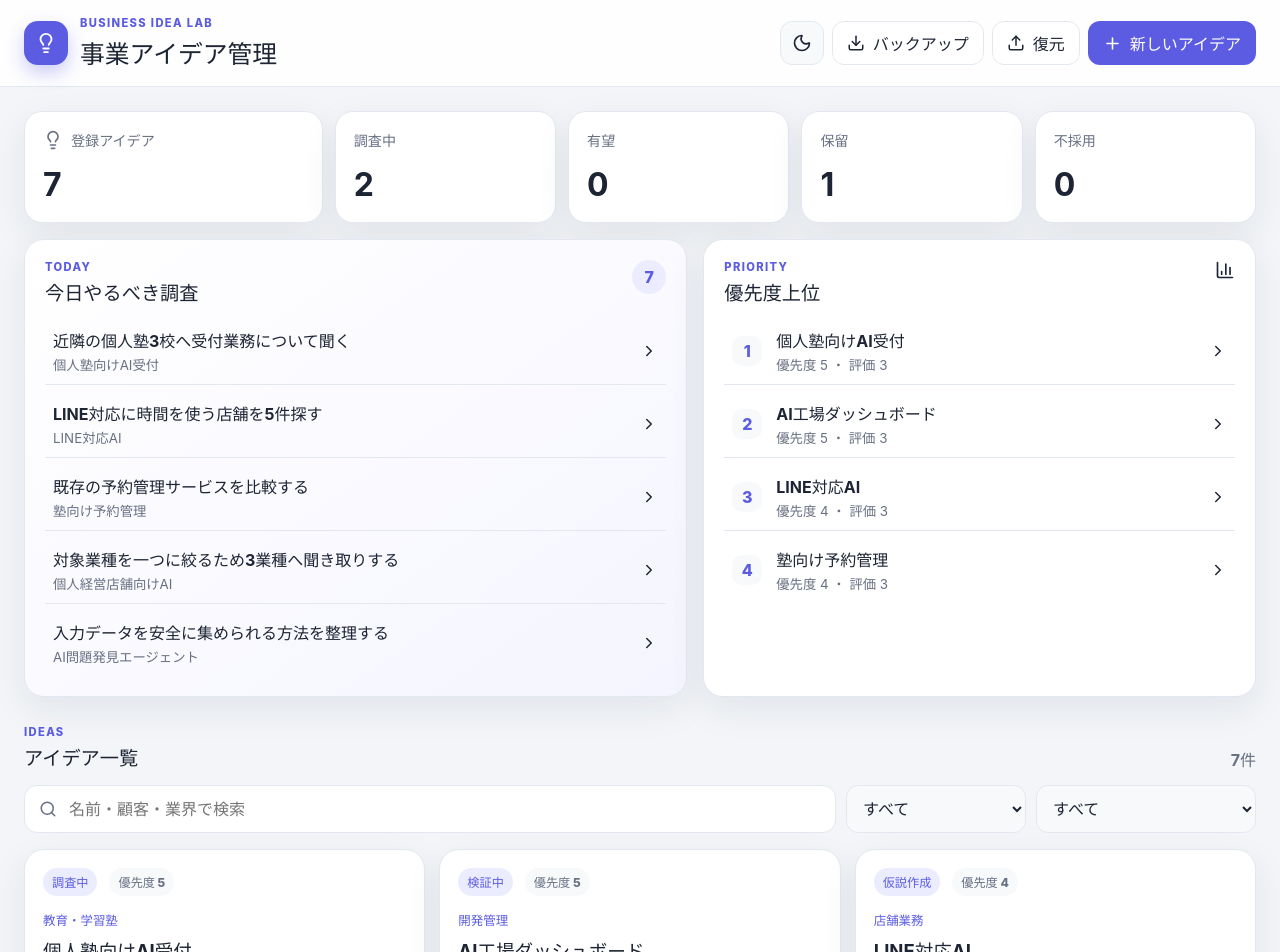
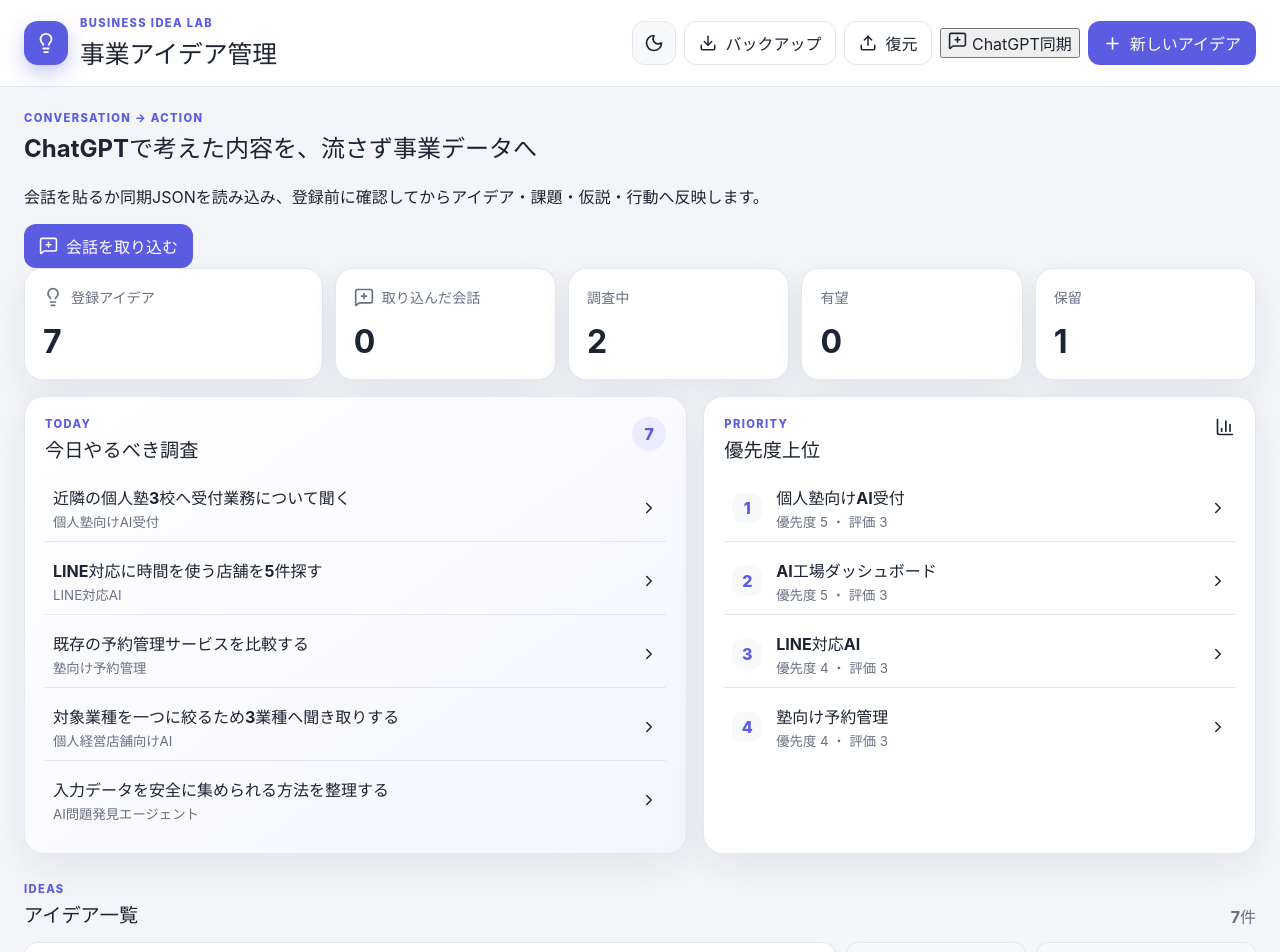
Before and after one commit to soutarounaka1016-max/business-idea-manager, a React (Vite) app: page / in a window 1280 px wide. Shown: the top 952 px of the page. Built offline with nearby package versions, Linux system fonts and the light colour scheme.

Commit message:
Add ChatGPT sync workflow to dashboard

```diff
--- a/src/App.tsx
+++ b/src/App.tsx
@@ -1,76 +1,78 @@
-import { useEffect, useMemo, useRef, useState } from 'react';
-import { ArchiveRestore, BarChart3, Download, Lightbulb, Moon, Plus, Search, Sun, Upload, ChevronRight } from 'lucide-react';
+import { useEffect, useMemo, useRef, useState, type ReactNode } from 'react';
+import { ArchiveRestore, BarChart3, Download, Lightbulb, Moon, Plus, Search, Sun, Upload, ChevronRight, MessageSquarePlus } from 'lucide-react';
+import { applyConversationDraft, isSyncPayload, readSyncPayloadFromLocation } from './conversation';
 import { createEmptyIdea } from './data';
 import { exportData, importData, loadData, saveData } from './storage';
-import { IDEA_STATUSES, type AppData, type BusinessIdea } from './types';
+import { IDEA_STATUSES, type AppData, type BusinessIdea, type ConversationDraft, type SyncPayload } from './types';
+import ConversationImporter from './components/ConversationImporter';
 import IdeaCard from './components/IdeaCard';
 import IdeaDialog from './components/IdeaDialog';
-import { evaluationAverage, todayString } from './utils';
+import { evaluationAverage, formatDate, todayString } from './utils';
 
 function App() {
   const [data, setData] = useState<AppData>(() => loadData());
   const [selectedId, setSelectedId] = useState<string | null>(null);
   const [isCreating, setIsCreating] = useState(false);
+  const [isSyncing, setIsSyncing] = useState(false);
+  const [initialSyncPayload, setInitialSyncPayload] = useState<SyncPayload | null>(null);
   const [query, setQuery] = useState('');
   const [statusFilter, setStatusFilter] = useState('すべて');
   const [industryFilter, setIndustryFilter] = useState('すべて');
-  const [theme, setTheme] = useState<'light' | 'dark'>(() =>
-    localStorage.getItem('businessIdeaManager.theme') === 'dark' ? 'dark' : 'light',
-  );
+  const [theme, setTheme] = useState<'light' | 'dark'>(() => localStorage.getItem('businessIdeaManager.theme') === 'dark' ? 'dark' : 'light');
   const fileInputRef = useRef<HTMLInputElement>(null);
 
+  useEffect(() => { saveData(data); }, [data]);
+  useEffect(() => { document.documentElement.dataset.theme = theme; localStorage.setItem('businessIdeaManager.theme', theme); }, [theme]);
   useEffect(() => {
-    saveData(data);
-  }, [data]);
+    const payload = readSyncPayloadFromLocation(window.location);
+    if (payload) {
+      setInitialSyncPayload(payload);
+      setIsSyncing(true);
+      window.history.replaceState({}, '', window.location.pathname);
+    }
+    const receiveSync = (event: MessageEvent) => {
+      if (event.origin !== window.location.origin) return;
+      const candidate = event.data && typeof event.data === 'object' && 'payload' in event.data ? (event.data as { payload?: unknown }).payload : event.data;
+      if (!isSyncPayload(candidate)) return;
+      setInitialSyncPayload(candidate);
+      setIsSyncing(true);
+    };
+    window.addEventListener('message', receiveSync);
+    return () => window.removeEventListener('message', receiveSync);
+  }, []);
 
-  useEffect(() => {
-    document.documentElement.dataset.theme = theme;
-    localStorage.setItem('businessIdeaManager.theme', theme);
-  }, [theme]);
-
-  const industries = useMemo(
-    () => Array.from(new Set(data.ideas.map((idea) => idea.industry).filter(Boolean))).sort(),
-    [data.ideas],
-  );
-
+  const industries = useMemo(() => Array.from(new Set(data.ideas.map((idea) => idea.industry).filter(Boolean))).sort(), [data.ideas]);
   const filteredIdeas = useMemo(() => {
     const normalized = query.trim().toLowerCase();
-    return data.ideas
-      .filter((idea) => {
-        const matchesQuery =
-          !normalized ||
-          [idea.name, idea.summary, idea.targetCustomer, idea.industry]
-            .join(' ')
-            .toLowerCase()
-            .includes(normalized);
+    return data.ideas.filter((idea) => {
+      const matchesQuery = !normalized || [idea.name, idea.summary, idea.targetCustomer, idea.industry].join(' ').toLowerCase().includes(normalized);
       const matchesStatus = statusFilter === 'すべて' || idea.status === statusFilter;
       const matchesIndustry = industryFilter === 'すべて' || idea.industry === industryFilter;
       return matchesQuery && matchesStatus && matchesIndustry;
-      })
-      .sort((a, b) => b.priority - a.priority || b.updatedAt.localeCompare(a.updatedAt));
+    }).sort((a, b) => b.priority - a.priority || b.updatedAt.localeCompare(a.updatedAt));
   }, [data.ideas, industryFilter, query, statusFilter]);
 
   const selectedIdea = data.ideas.find((idea) => idea.id === selectedId) ?? null;
-
   const updateIdea = (updated: BusinessIdea) => {
     const withTimestamp = { ...updated, updatedAt: new Date().toISOString() };
-    setData((current) => ({
-      ...current,
-      ideas: current.ideas.map((idea) => (idea.id === withTimestamp.id ? withTimestamp : idea)),
-    }));
+    setData((current) => ({ ...current, ideas: current.ideas.map((idea) => idea.id === withTimestamp.id ? withTimestamp : idea) }));
   };
-
-  const createIdea = (idea: BusinessIdea) => {
-    setData((current) => ({ ...current, ideas: [idea, ...current.ideas] }));
-    setSelectedId(idea.id);
-    setIsCreating(false);
-  };
-
+  const createIdea = (idea: BusinessIdea) => { setData((current) => ({ ...current, ideas: [idea, ...current.ideas] })); setSelectedId(idea.id); setIsCreating(false); };
   const deleteIdea = (id: string) => {
     const target = data.ideas.find((idea) => idea.id === id);
     if (!target || !window.confirm(`「${target.name}」を削除しますか？`)) return;
-    setData((current) => ({ ...current, ideas: current.ideas.filter((idea) => idea.id !== id) }));
+    setData((current) => ({ ...current, ideas: current.ideas.filter((idea) => idea.id !== id), conversations: current.conversations.map((record) => ({ ...record, linkedIdeaIds: record.linkedIdeaIds.filter((ideaId) => ideaId !== id) })) }));
     setSelectedId(null);
+  };
+  const applyConversation = (draft: ConversationDraft) => {
+    const result = applyConversationDraft(data, draft);
+    if (result.duplicateSync) { window.alert('この同期データはすでに反映されています。'); return; }
+    setData(result.data);
+    setIsSyncing(false);
+    setInitialSyncPayload(null);
+    const focusId = result.createdIdeaIds[0] ?? result.updatedIdeaIds[0];
+    if (focusId) setSelectedId(focusId);
+    window.alert(`会話を保存し、${result.createdIdeaIds.length + result.updatedIdeaIds.length}件のアイデアへ反映しました。`);
   };
 
   const downloadBackup = () => {
@@ -81,202 +83,55 @@
     link.click();
     URL.revokeObjectURL(link.href);
   };
-
   const restoreBackup = async (file: File) => {
     try {
       const restored = importData(await file.text());
       if (!window.confirm(`バックアップの${restored.ideas.length}件で現在のデータを置き換えますか？`)) return;
-      setData(restored);
-      setSelectedId(null);
-      window.alert('バックアップを復元しました。');
-    } catch (error) {
-      window.alert(error instanceof Error ? error.message : '復元に失敗しました。');
-    }
+      setData(restored); setSelectedId(null); window.alert('バックアップを復元しました。');
+    } catch (error) { window.alert(error instanceof Error ? error.message : '復元に失敗しました。'); }
   };
 
-  const counts = {
-    total: data.ideas.length,
-    researching: data.ideas.filter((idea) => idea.status === '調査中').length,
-    promising: data.ideas.filter((idea) => idea.status === '有望').length,
-    hold: data.ideas.filter((idea) => idea.status === '保留').length,
-    rejected: data.ideas.filter((idea) => idea.status === '不採用').length,
-  };
+  const counts = { total: data.ideas.length, conversations: data.conversations.length, researching: data.ideas.filter((idea) => idea.status === '調査中').length, promising: data.ideas.filter((idea) => idea.status === '有望').length, hold: data.ideas.filter((idea) => idea.status === '保留').length };
+  const todayActions = data.ideas.flatMap((idea) => idea.nextActions.filter((action) => !action.completed && action.dueDate === todayString()).map((action) => ({ idea, action })));
+  const topPriority = [...data.ideas].sort((a, b) => b.priority - a.priority || evaluationAverage(b) - evaluationAverage(a)).slice(0, 4);
 
-  const todayActions = data.ideas.flatMap((idea) =>
-    idea.nextActions
-      .filter((action) => !action.completed && action.dueDate === todayString())
-      .map((action) => ({ idea, action })),
-  );
-
-  const topPriority = [...data.ideas]
-    .sort((a, b) => b.priority - a.priority || evaluationAverage(b) - evaluationAverage(a))
-    .slice(0, 4);
-
-  return (
-    <div className="app-shell">
+  return <div className="app-shell">
     <header className="topbar">
-        <div className="brand">
-          <div className="brand-icon"><Lightbulb size={22} /></div>
-          <div>
-            <p className="eyebrow">BUSINESS IDEA LAB</p>
-            <h1>事業アイデア管理</h1>
-          </div>
-        </div>
+      <div className="brand"><div className="brand-icon"><Lightbulb size={22}/></div><div><p className="eyebrow">BUSINESS IDEA LAB</p><h1>事業アイデア管理</h1></div></div>
       <div className="header-actions">
-          <button className="icon-button" aria-label="テーマ切替" onClick={() => setTheme(theme === 'light' ? 'dark' : 'light')}>
-            {theme === 'light' ? <Moon size={20} /> : <Sun size={20} />}
-          </button>
-          <button className="secondary-button" onClick={downloadBackup} data-testid="backup-button">
-            <Download size={18} /> バックアップ
-          </button>
-          <button className="secondary-button" onClick={() => fileInputRef.current?.click()}>
-            <Upload size={18} /> 復元
-          </button>
-          <input
-            ref={fileInputRef}
-            className="visually-hidden"
-            type="file"
-            accept="application/json"
-            aria-label="バックアップファイル"
-            onChange={(event) => {
-              const file = event.target.files?.[0];
-              if (file) void restoreBackup(file);
-              event.currentTarget.value = '';
-            }}
-          />
-          <button className="primary-button" onClick={() => setIsCreating(true)} data-testid="add-idea-button">
-            <Plus size={19} /> 新しいアイデア
-          </button>
+        <button className="icon-button" aria-label="テーマ切替" onClick={() => setTheme(theme === 'light' ? 'dark' : 'light')}>{theme === 'light' ? <Moon size={20}/> : <Sun size={20}/>}</button>
+        <button className="secondary-button" onClick={downloadBackup} data-testid="backup-button"><Download size={18}/> バックアップ</button>
+        <button className="secondary-button" onClick={() => fileInputRef.current?.click()}><Upload size={18}/> 復元</button>
+        <input ref={fileInputRef} className="visually-hidden" type="file" accept="application/json" aria-label="バックアップファイル" onChange={(event) => { const file = event.target.files?.[0]; if (file) void restoreBackup(file); event.currentTarget.value = ''; }}/>
+        <button className="sync-button" onClick={() => { setInitialSyncPayload(null); setIsSyncing(true); }} data-testid="chatgpt-sync-button"><MessageSquarePlus size={19}/> ChatGPT同期</button>
+        <button className="primary-button" onClick={() => setIsCreating(true)} data-testid="add-idea-button"><Plus size={19}/> 新しいアイデア</button>
       </div>
     </header>
 
     <main>
+      <section className="sync-banner"><div><p className="eyebrow">CONVERSATION → ACTION</p><h2>ChatGPTで考えた内容を、流さず事業データへ</h2><p>会話を貼るか同期JSONを読み込み、登録前に確認してからアイデア・課題・仮説・行動へ反映します。</p></div><button className="primary-button" onClick={() => setIsSyncing(true)}><MessageSquarePlus size={19}/> 会話を取り込む</button></section>
       <section className="stats-grid" aria-label="ダッシュボード集計">
-          <StatCard label="登録アイデア" value={counts.total} icon={<Lightbulb size={20} />} />
-          <StatCard label="調査中" value={counts.researching} />
-          <StatCard label="有望" value={counts.promising} />
-          <StatCard label="保留" value={counts.hold} />
-          <StatCard label="不採用" value={counts.rejected} />
+        <StatCard label="登録アイデア" value={counts.total} icon={<Lightbulb size={20}/>}/><StatCard label="取り込んだ会話" value={counts.conversations} icon={<MessageSquarePlus size={20}/>}/><StatCard label="調査中" value={counts.researching}/><StatCard label="有望" value={counts.promising}/><StatCard label="保留" value={counts.hold}/>
       </section>
+      <section className="dashboard-grid">
+        <div className="panel focus-panel"><div className="panel-heading"><div><p className="eyebrow">TODAY</p><h2>今日やるべき調査</h2></div><span className="count-badge">{todayActions.length}</span></div><div className="compact-list">{todayActions.length === 0 ? <p className="empty-state">今日が期限の調査はありません。</p> : todayActions.slice(0, 5).map(({ idea, action }) => <button key={action.id} className="compact-row" onClick={() => setSelectedId(idea.id)}><span><strong>{action.title}</strong><small>{idea.name}</small></span><ChevronRight size={18}/></button>)}</div></div>
+        <div className="panel"><div className="panel-heading"><div><p className="eyebrow">PRIORITY</p><h2>優先度上位</h2></div><BarChart3 size={20}/></div><div className="compact-list">{topPriority.map((idea, index) => <button key={idea.id} className="compact-row rank-row" onClick={() => setSelectedId(idea.id)}><span className="rank">{index + 1}</span><span><strong>{idea.name}</strong><small>優先度 {idea.priority} ・ 評価 {evaluationAverage(idea)}</small></span><ChevronRight size={18}/></button>)}</div></div>
+      </section>
+      {data.conversations.length > 0 && <section className="conversation-section panel"><div className="panel-heading"><div><p className="eyebrow">CONVERSATIONS</p><h2>最近取り込んだ会話</h2></div><span className="count-badge">{data.conversations.length}</span></div><div className="conversation-grid">{data.conversations.slice(0, 4).map((record) => <article className="conversation-card" key={record.id}><div className="card-topline"><span className="status-pill">{record.source === 'chatgpt-export' ? 'エクスポート' : record.source === 'paste' ? '貼り付け' : '同期'}</span><span className="conversation-date">{formatDate(record.importedAt)}</span></div><h3>{record.title}</h3><p>{record.summary || '要約はありません。'}</p><div className="tag-row">{record.tags.map((tag) => <span key={tag}>{tag}</span>)}</div><small>{record.linkedIdeaIds.length}件のアイデアに反映</small></article>)}</div></section>}
 
-        <section className="dashboard-grid">
-          <div className="panel focus-panel">
-            <div className="panel-heading">
-              <div>
-                <p className="eyebrow">TODAY</p>
-                <h2>今日やるべき調査</h2>
-              </div>
-              <span className="count-badge">{todayActions.length}</span>
-            </div>
-            <div className="compact-list">
-              {todayActions.length === 0 ? (
-                <p className="empty-state">今日が期限の調査はありません。</p>
-              ) : (
-                todayActions.slice(0, 5).map(({ idea, action }) => (
-                  <button key={action.id} className="compact-row" onClick={() => setSelectedId(idea.id)}>
-                    <span>
-                      <strong>{action.title}</strong>
-                      <small>{idea.name}</small>
-                    </span>
-                    <ChevronRight size={18} />
-                  </button>
-                ))
-              )}
-            </div>
-          </div>
-
-          <div className="panel">
-            <div className="panel-heading">
-              <div>
-                <p className="eyebrow">PRIORITY</p>
-                <h2>優先度上位</h2>
-              </div>
-              <BarChart3 size={20} />
-            </div>
-            <div className="compact-list">
-              {topPriority.map((idea, index) => (
-                <button key={idea.id} className="compact-row rank-row" onClick={() => setSelectedId(idea.id)}>
-                  <span className="rank">{index + 1}</span>
-                  <span>
-                    <strong>{idea.name}</strong>
-                    <small>優先度 {idea.priority} ・ 評価 {evaluationAverage(idea)}</small>
-                  </span>
-                  <ChevronRight size={18} />
-                </button>
-              ))}
-            </div>
-          </div>
-        </section>
-
-        <section className="ideas-section">
-          <div className="section-heading">
-            <div>
-              <p className="eyebrow">IDEAS</p>
-              <h2>アイデア一覧</h2>
-            </div>
-            <span>{filteredIdeas.length}件</span>
-          </div>
-
-          <div className="filter-bar">
-            <label className="search-field">
-              <Search size={18} />
-              <input
-                value={query}
-                onChange={(event) => setQuery(event.target.value)}
-                placeholder="名前・顧客・業界で検索"
-                aria-label="アイデア検索"
-              />
-            </label>
-            <select value={statusFilter} onChange={(event) => setStatusFilter(event.target.value)} aria-label="状態で絞り込み">
-              <option>すべて</option>
-              {IDEA_STATUSES.map((status) => <option key={status}>{status}</option>)}
-            </select>
-            <select value={industryFilter} onChange={(event) => setIndustryFilter(event.target.value)} aria-label="対象業界で絞り込み">
-              <option>すべて</option>
-              {industries.map((industry) => <option key={industry}>{industry}</option>)}
-            </select>
-          </div>
-
-          <div className="idea-grid" data-testid="idea-grid">
-            {filteredIdeas.length === 0 ? (
-              <div className="empty-card">
-                <ArchiveRestore size={28} />
-                <h3>該当するアイデアがありません</h3>
-                <p>検索条件を変えるか、新しいアイデアを追加してください。</p>
-              </div>
-            ) : (
-              filteredIdeas.map((idea) => (
-                <IdeaCard key={idea.id} idea={idea} onOpen={() => setSelectedId(idea.id)} />
-              ))
-            )}
-          </div>
+      <section className="ideas-section"><div className="section-heading"><div><p className="eyebrow">IDEAS</p><h2>アイデア一覧</h2></div><span>{filteredIdeas.length}件</span></div>
+        <div className="filter-bar"><label className="search-field"><Search size={18}/><input value={query} onChange={(event) => setQuery(event.target.value)} placeholder="名前・顧客・業界で検索" aria-label="アイデア検索"/></label><select value={statusFilter} onChange={(event) => setStatusFilter(event.target.value)} aria-label="状態で絞り込み"><option>すべて</option>{IDEA_STATUSES.map((status) => <option key={status}>{status}</option>)}</select><select value={industryFilter} onChange={(event) => setIndustryFilter(event.target.value)} aria-label="対象業界で絞り込み"><option>すべて</option>{industries.map((industry) => <option key={industry}>{industry}</option>)}</select></div>
+        <div className="idea-grid" data-testid="idea-grid">{filteredIdeas.length === 0 ? <div className="empty-card"><ArchiveRestore size={28}/><h3>該当するアイデアがありません</h3><p>検索条件を変えるか、新しいアイデアを追加してください。</p></div> : filteredIdeas.map((idea) => <IdeaCard key={idea.id} idea={idea} onOpen={() => setSelectedId(idea.id)}/>)}</div>
       </section>
     </main>
 
-      {(selectedIdea || isCreating) && (
-        <IdeaDialog
-          idea={selectedIdea ?? createEmptyIdea()}
-          mode={isCreating ? 'create' : 'edit'}
-          onClose={() => {
-            setSelectedId(null);
-            setIsCreating(false);
-          }}
-          onSave={isCreating ? createIdea : updateIdea}
-          onDelete={isCreating ? undefined : deleteIdea}
-        />
-      )}
-    </div>
-  );
+    {(selectedIdea || isCreating) && <IdeaDialog idea={selectedIdea ?? createEmptyIdea()} mode={isCreating ? 'create' : 'edit'} onClose={() => { setSelectedId(null); setIsCreating(false); }} onSave={isCreating ? createIdea : updateIdea} onDelete={isCreating ? undefined : deleteIdea}/>}
+    {isSyncing && <ConversationImporter ideas={data.ideas} initialPayload={initialSyncPayload} onClose={() => { setIsSyncing(false); setInitialSyncPayload(null); }} onApply={applyConversation}/>}
+  </div>;
 }
 
-
-function StatCard({ label, value, icon }: { label: string; value: number; icon?: React.ReactNode }) {
-  return (
-    <div className="stat-card">
-      <div className="stat-label">{icon}{label}</div>
-      <strong>{value}</strong>
-    </div>
-  );
+function StatCard({ label, value, icon }: { label: string; value: number; icon?: ReactNode }) {
+  return <div className="stat-card"><div className="stat-label">{icon}{label}</div><strong>{value}</strong></div>;
 }
 
 export default App;
```
Lines whose indentation alone changed are shown as unchanged.
